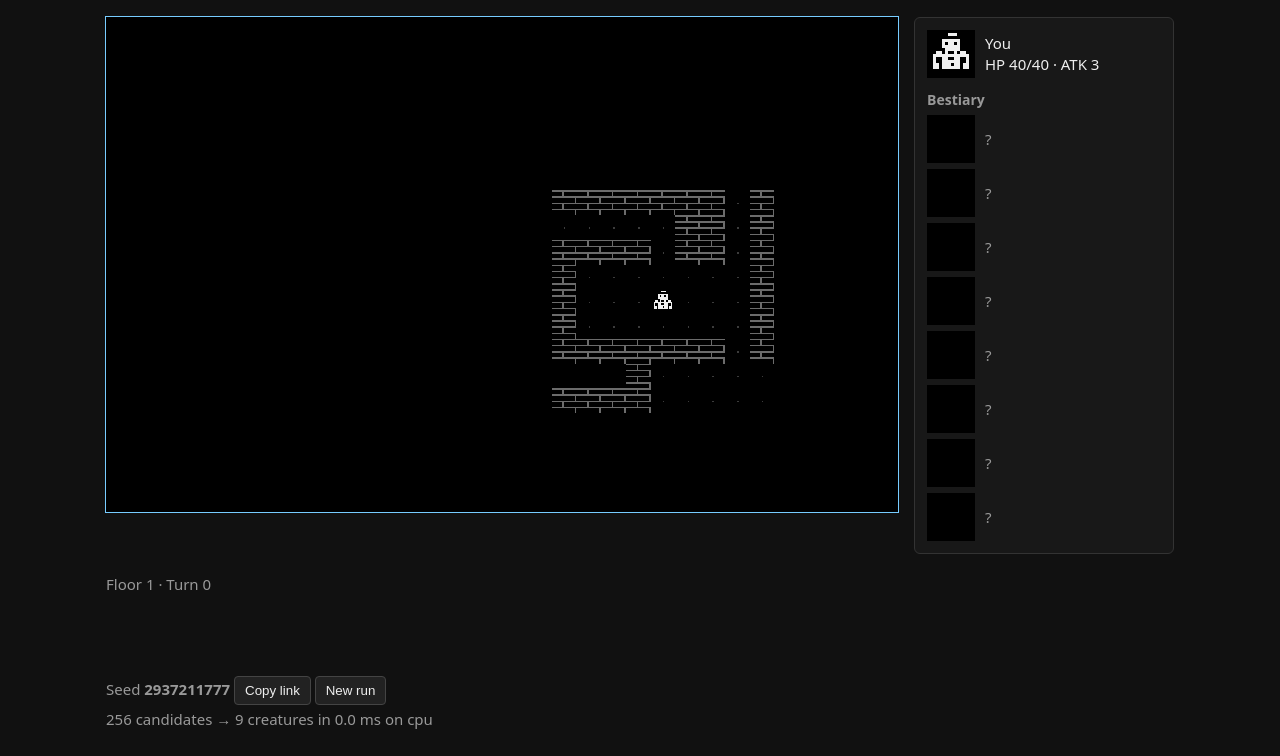
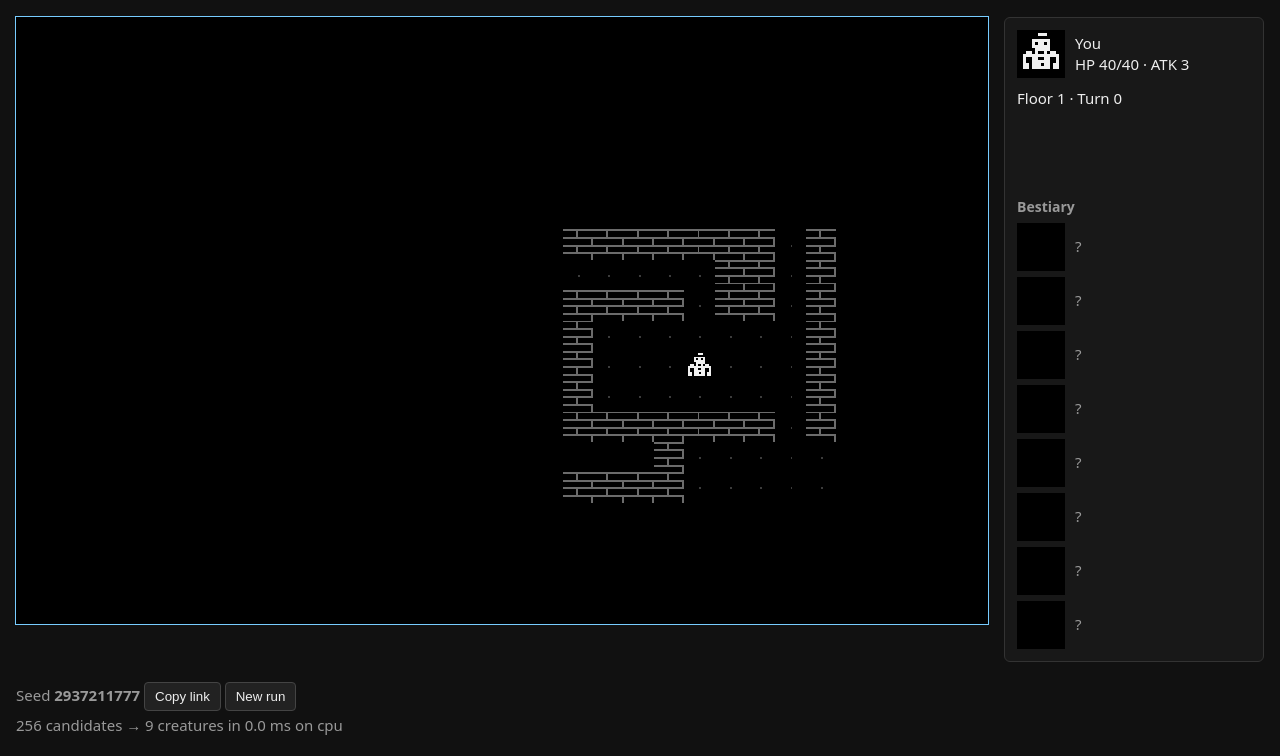
Before and after one commit to ruizemanuel/gpu-sprite, a website built with Vite: page apps/website/play.html in a window 1280 px wide. Shown: the part 99-855 px from the top of the page. Built offline with nearby package versions, Linux system fonts and the light colour scheme.

Commit message:
style(website): game HUD and log in the side panel, full-size map when it fits

```diff
--- a/apps/website/play.html
+++ b/apps/website/play.html
@@ -7,7 +7,7 @@
     <link rel="stylesheet" href="./src/style.css" />
     <link rel="stylesheet" href="./src/play.css" />
   </head>
-  <body>
+  <body class="play">
     <header>
       <h1>gpu-sprite · a run</h1>
       <p>
@@ -31,13 +31,13 @@
       </div>
       <aside class="side">
         <div id="player"></div>
+        <p id="hud"></p>
+        <ul id="log"></ul>
         <h2>Bestiary</h2>
         <ol id="bestiary"></ol>
       </aside>
     </main>
     <footer>
-      <p id="hud"></p>
-      <ul id="log"></ul>
       <p>
         Seed <strong id="seed">…</strong>
         <button id="copy-link" type="button">Copy link</button>
--- a/apps/website/src/play.css
+++ b/apps/website/src/play.css
@@ -1,5 +1,8 @@
-.board { position: relative; flex: 1 1 640px; }
-#map { width: 100%; max-width: 1024px; image-rendering: pixelated; background: #000; display: block; outline: none; }
+/* Wide enough for the 1024 px map at full size next to the side panel. */
+.play header, .play main, .play footer { max-width: 1332px; }
+/* The map shrinks to fit the window's height too (below the header), but never under 512 px, one screen pixel per sprite pixel. */
+.board { position: relative; flex: 1 1 512px; max-width: max(512px, min(1024px, calc((100vh - 140px) * 1.6))); }
+#map { width: 100%; image-rendering: pixelated; background: #000; display: block; outline: none; }
 #map:focus-visible { outline: 1px solid var(--accent); }
 #overlay, #message { position: absolute; inset: 0; margin: 0; display: flex; flex-direction: column; align-items: center; justify-content: center; gap: 8px; background: #000c; color: var(--fg); text-align: center; }
 #overlay[hidden], #message[hidden] { display: none; }
@@ -11,4 +14,5 @@
 .entry canvas { image-rendering: pixelated; background: #000; flex: 0 0 48px; }
 .entry.unknown { color: var(--muted); }
 #hud, #generation { font-variant-numeric: tabular-nums; }
-#log { list-style: none; margin: 4px 0; padding: 0; min-height: 5.6em; font: 13px/1.4 ui-monospace, monospace; color: var(--muted); }
+#hud { margin: 10px 0 0; color: var(--fg); }
+#log { list-style: none; margin: 4px 0 0; padding: 0; min-height: 5.6em; font: 13px/1.4 ui-monospace, monospace; color: var(--muted); }
```
